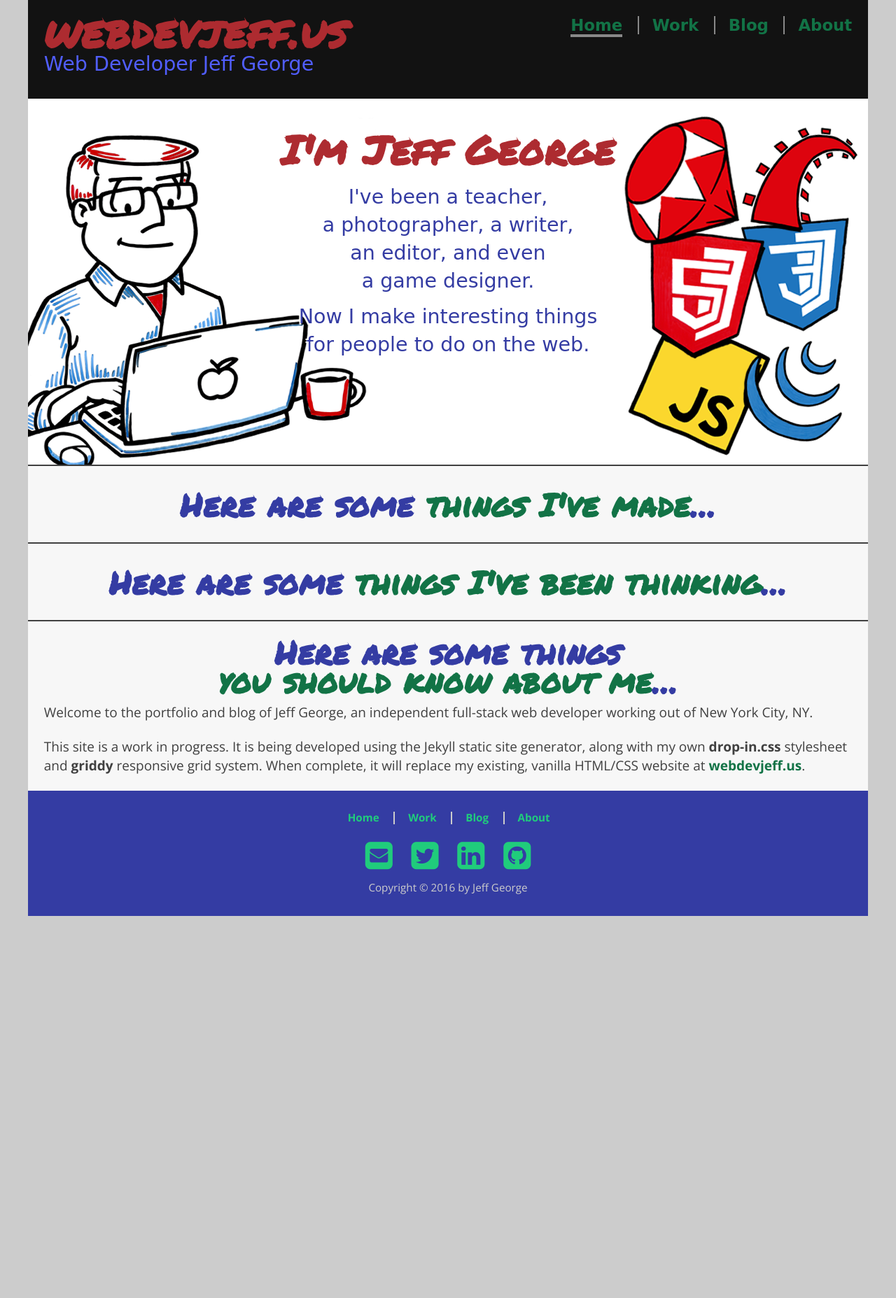
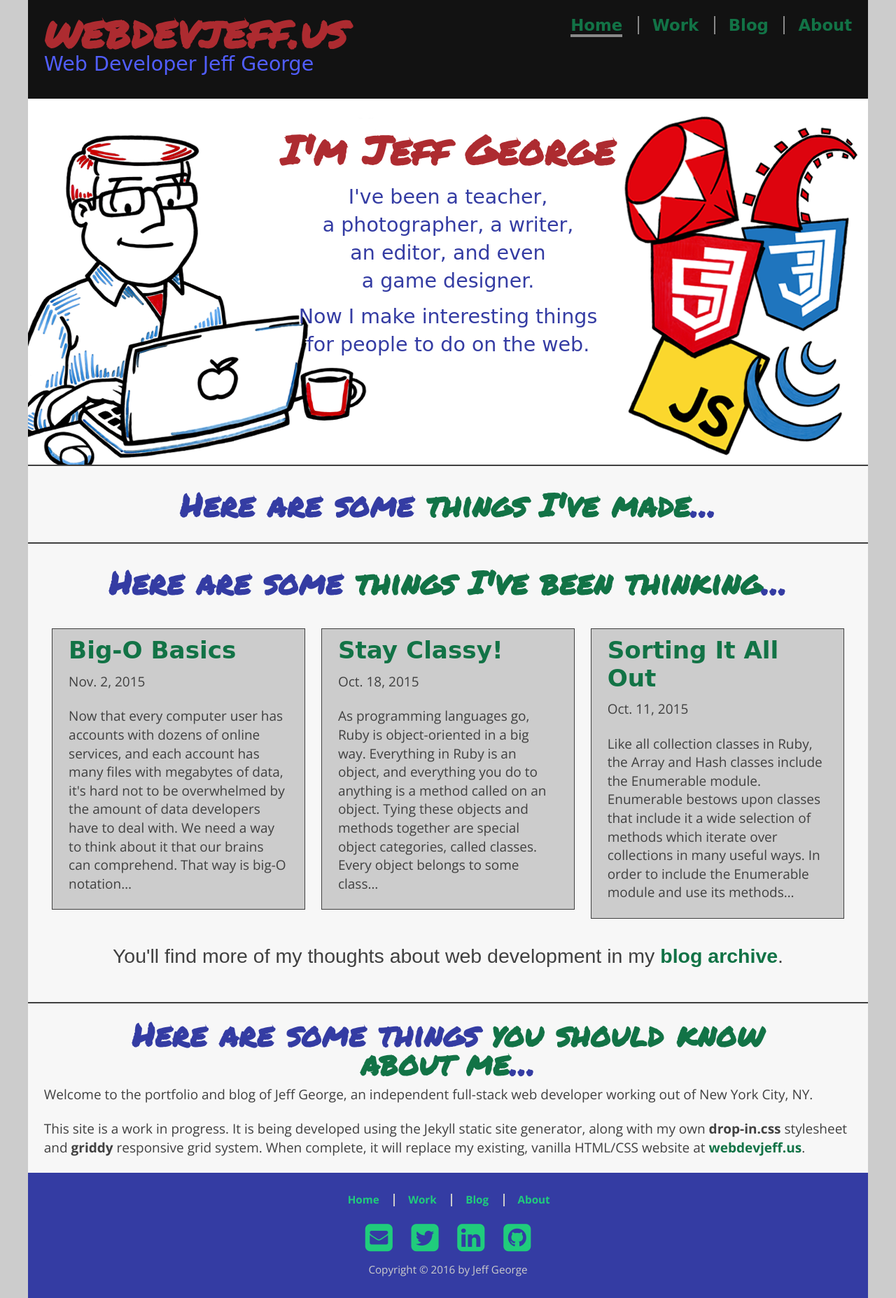
Before and after one commit to webdevjeffus/webdev-new, a Jekyll site: the page built from index.html, in a window 1280 px wide. Shown: the whole page at 70% size. Built offline with Jekyll 4.4.1, drawn with Linux system fonts in a browser that asks for light colours; nearby versions of some CDN libraries; some web fonts are replaced; before the commit the page ends 1309 px from its top, so only the background shows below that.

Commit message:
Add and style blog teasers on home page

```diff
--- a/css/main.css
+++ b/css/main.css
@@ -19,8 +19,13 @@ main header p:last-of-type {
   padding-bottom: 0;
 }
 
+.box {
+  background-color: rgb(204,204,204);   /* Lo Wht */
+  border: 1px solid rgb( 64, 64, 64);   /* Hi Blk */
+}
 
-/* Splash Panel Styles */
+
+/* Landing Page Styles */
 
 .splash {
   background-color: rgb(255,255,255);
@@ -65,6 +70,12 @@ main header p:last-of-type {
 @media only screen and (min-width: 1120px) {    /* Desktop */
   .splash { height: 525px; }
 }
+
+.more-of {
+  font-family: "Walter Turncoat", "Comic Sans", sans-serif;
+  font-size: 1.5rem;
+}
+
 
 
 /* Blog styles */
--- a/index.html
+++ b/index.html
@@ -31,13 +31,38 @@ section: home
 
   <section class="row gtr">
     <header class="row txt-ctr">
-      <h2>Here are some <a class="no-break" href="{{site.url}}/blog.html" title="webdevjeff's blog">things I've been thinking</a>&hellip;</h2>
+      <h2>Here are some <a href="{{site.url}}/blog/" title="webdevjeff's blog">things <span class="no-break">I've been thinking</span></a>&hellip;</h2>
     </header>
+
+    <div class="row">
+      <article class="ph-col-12 tab-col-12 tab-hide-blk cmp-col-4 box">
+        <h3><a href="{% post_url 2015-11-02-big-o %}" title="Big O basics">Big-O Basics</a></h3>
+        <p>Nov. 2, 2015</p>
+        <p>Now that every computer user has accounts with dozens of online services, and each account has many files with megabytes of data, it's hard not to be overwhelmed by the amount of data developers have to deal with. We need a way to think about it that our brains can comprehend. That way is big-O notation&hellip;</p>
+      </article>
+
+      <article class="ph-col-12 tab-col-6 cmp-col-4 box">
+        <h3><a href="{% post_url 2015-10-18-ruby-classes %}" title="Ruby classes">Stay Classy!</a></h3>
+        <p>Oct. 18, 2015</p>
+        <p>As programming languages go, Ruby is object-oriented in a big way. Everything in Ruby is an object, and everything you do to anything is a method called on an object. Tying these objects and methods together are special object categories, called classes. Every object belongs to some class&hellip;</p>
+      </article>
+
+      <article class="ph-col-12 tab-col-6 cmp-col-4 box">
+        <h3><a href="{% post_url 2015-10-11-ruby-sort %}" title="Sorting Ruby arrays and hashes">Sorting It All Out</a></h3>
+        <p>Oct. 11, 2015</p>
+        <p>Like all collection classes in Ruby, the Array and Hash classes include the Enumerable module. Enumerable bestows upon classes that include it a wide selection of methods which iterate over collections in many useful ways. In order to include the Enumerable module and use its methods&hellip;</p>
+      </article>
+    </div>
+
+    <footer class="row gtr">
+      <p class="more-of txt-ctr gtr">You'll find more of my thoughts about web development <span class="no-break">in my <a href="{{site.url}}/blog/" title="webdevjeff's blog">blog archive</a>.</span></p>
+    </footer>
+
   </section>
 
   <section class="row gtr">
     <article class="ph-col-12 gtr">
-      <h2 class="txt-ctr">Here are some things <a class="no-break" href="{{site.url}}/about/" title="About webdevjeff">you should know about me</a>&hellip;</h2>
+      <h2 class="txt-ctr">Here are some things <a href="{{site.url}}/about/" title="About webdevjeff"><span class="no-break">you should know</span> <span class="no-break">about me</span></a>&hellip;</h2>
       <p>Welcome to the portfolio and blog of Jeff George, an independent full-stack web developer working out of New York City, NY.</p>
       <p>This site is a work in progress. It is being developed using the Jekyll static site generator, along with my own <strong>drop-in.css</strong> stylesheet and <strong>griddy</strong> responsive grid system. When complete, it will replace my existing, vanilla HTML/CSS website at <a href="www.webdevjeff.us">webdevjeff.us</a>.</p>
     </article>
```
